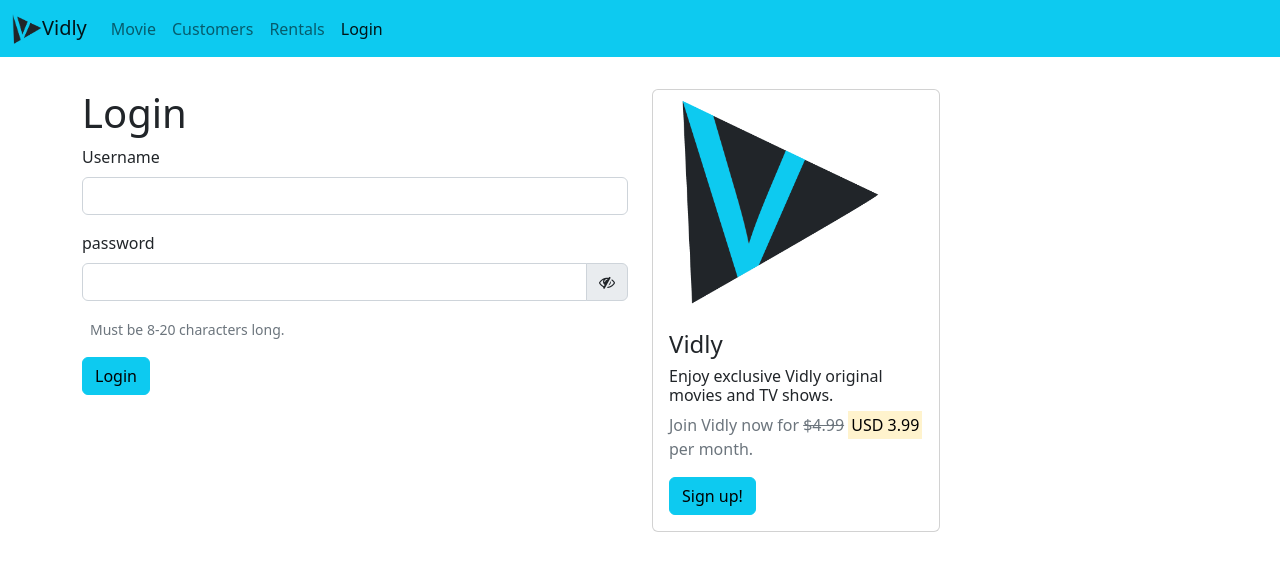
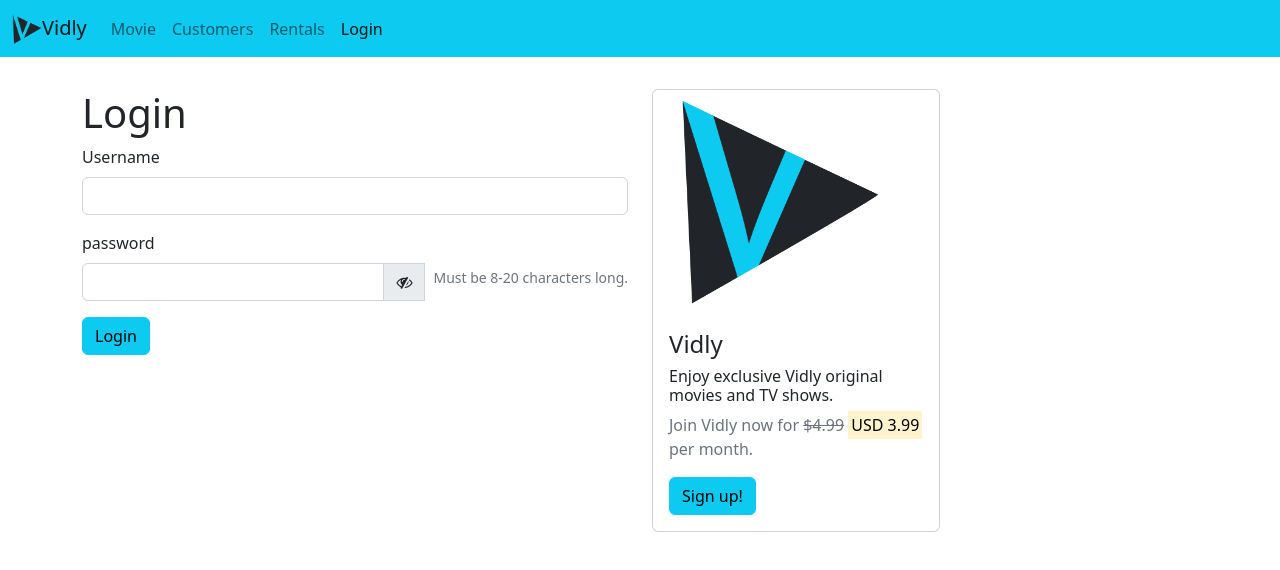
Before and after one commit to Beki-D/react-movie-mosh, a React (Create React App) app: page /login in a window 1280 px wide. Shown: the top 570 px of the page. Built offline with nearby package versions, Linux system fonts and the light colour scheme.

Commit message:
Completed the extraction of password area

```diff
--- a/src/components/common/input.jsx
+++ b/src/components/common/input.jsx
@@ -15,10 +15,15 @@
                     className="form-control" required
                 />
                 { name==="password" &&
+                    <>
                     <PasswordToggler
                         visibility={visibility}
                         onClick={handleClick}
                     />
+                    <span id="passwordHelpInline" className="form-text ms-2">
+                        Must be 8-20 characters long.
+                    </span>
+                    </>
                 }
             </div>
         </div>
--- a/src/components/loginForm.jsx
+++ b/src/components/loginForm.jsx
@@ -59,16 +59,13 @@
                                 visibility={passwordVisible}
                                 handleClick={this.handleClick}
                             />
-
-                            <span id="passwordHelpInline" className="form-text ms-2">
-                                Must be 8-20 characters long.
-                            </span>
                         </div>
                         <button className="btn btn-info">
                             Login
                         </button>
                     </form>
                 </div>
+                {/* Needs To be extracted */}
                 <div className="col-sm-5 col-md-6">
                     <div className="card" style={{width: "18rem"}} >
                         <img src="Vidly-logo.png" className="card-img-top p-2 ms-3" alt="..." style={{width: "14rem", height: "14rem"}} />
```
